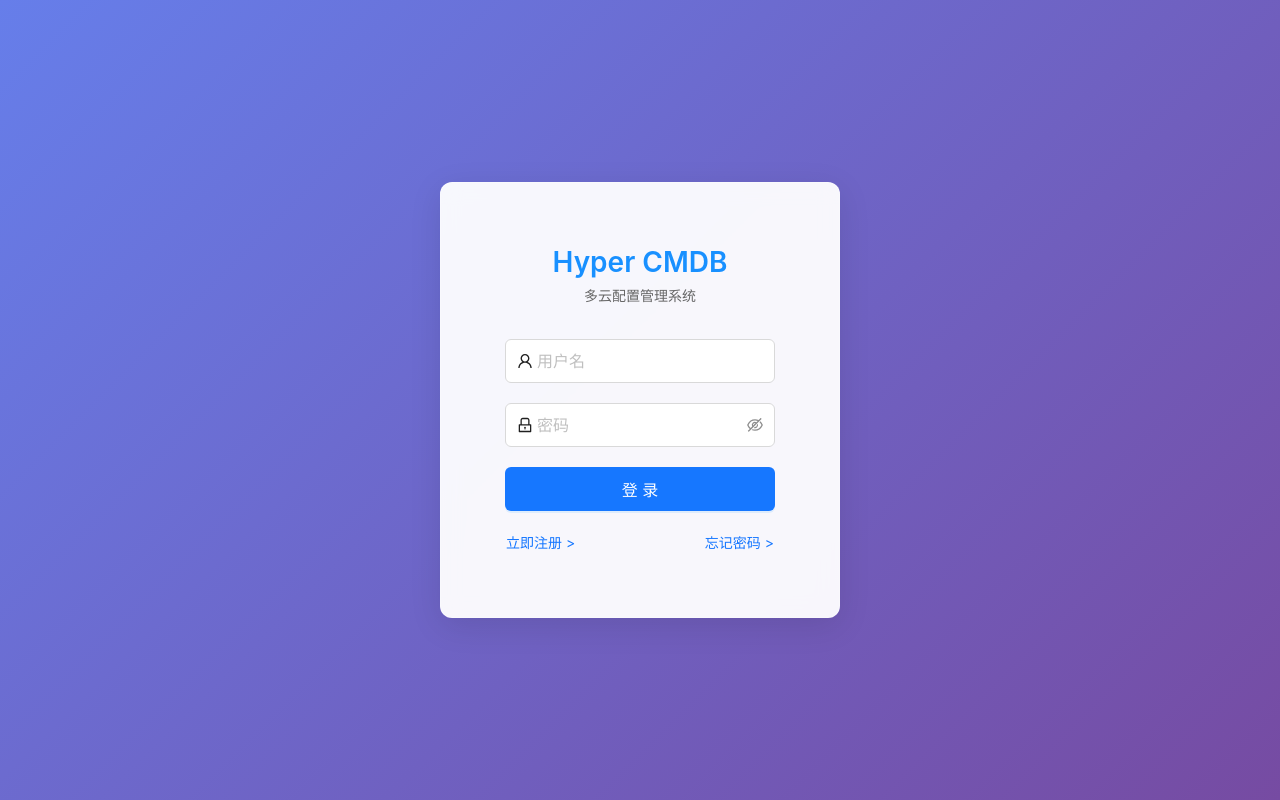
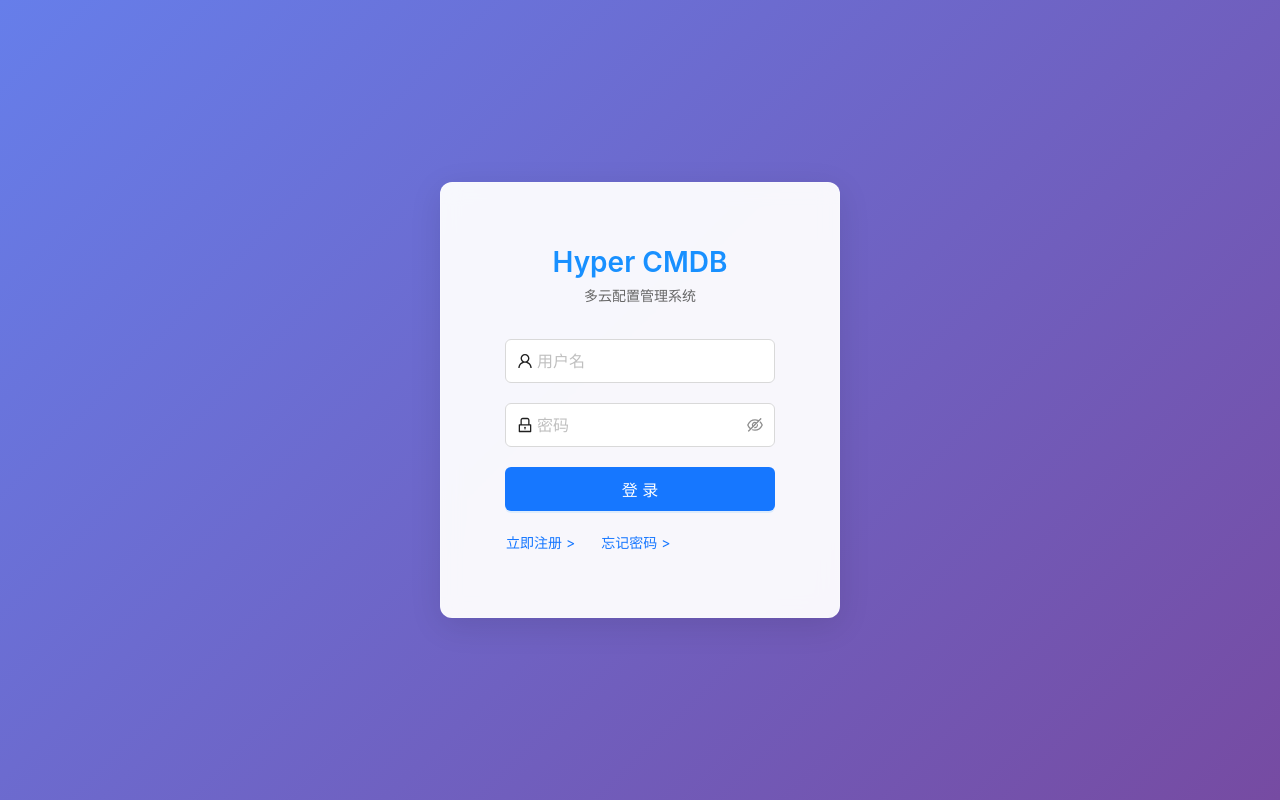
Before and after one commit to the-kulo/Hyper-CMDB, a React (Vite) app in the folder ui/: page / in a window 1280 px wide. Built offline with nearby package versions, Linux system fonts and the light colour scheme.

Commit message:
style(login): 调整认证链接的布局和间距

```diff
--- a/ui/src/pages/login/styles.module.less
+++ b/ui/src/pages/login/styles.module.less
@@ -47,12 +47,12 @@
     margin: 0;
   }
 
-  // 注册和找回密码链接样式
   .authLinks {
     display: flex;
-    justify-content: space-between;
+    justify-content: left;
     align-items: center;
-    margin-top: 8px;
+    gap: 24px;
+    margin-top: 5px;
   }
 
   .authLink {
```
